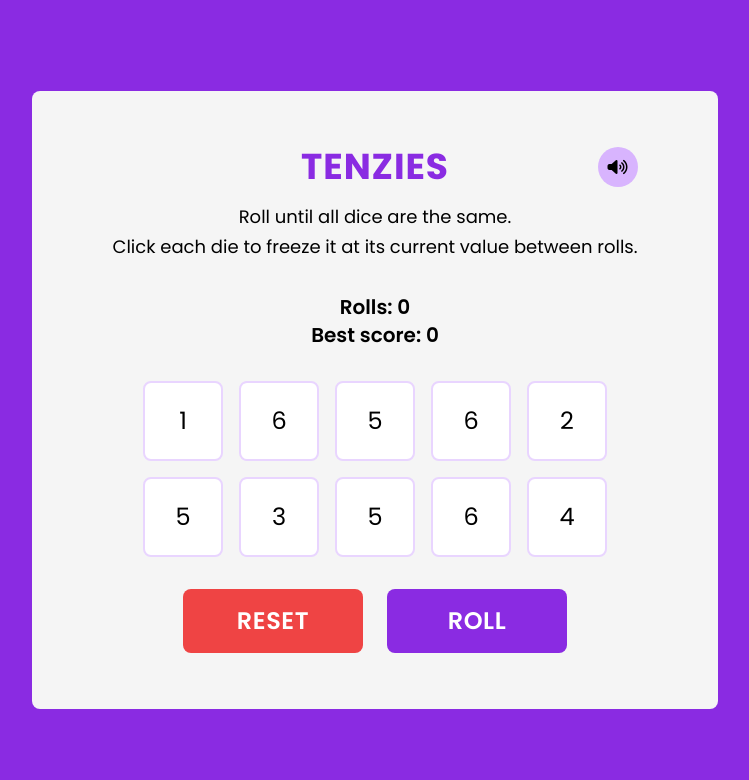
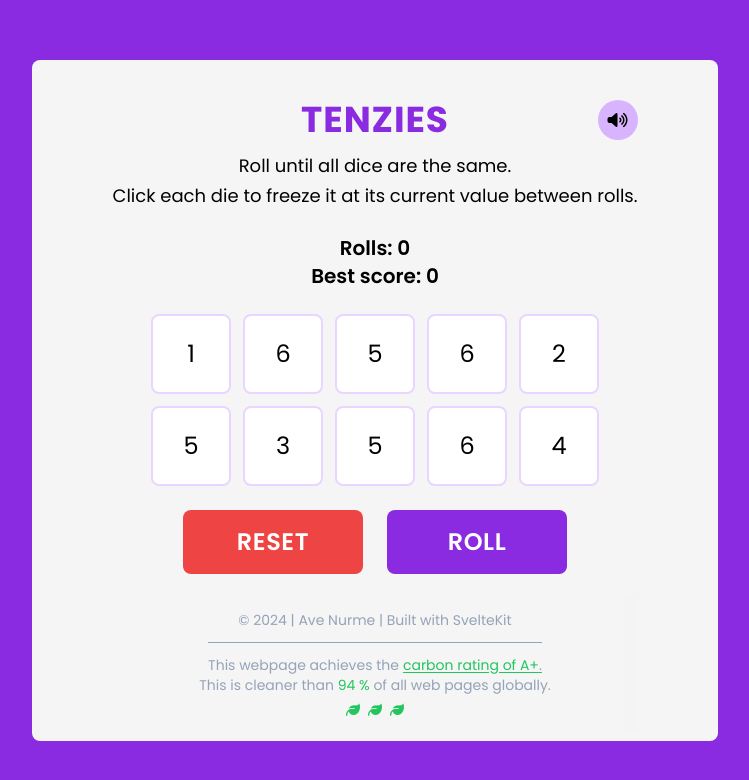
Before and after one commit to nurme-ave/svelte5-tenzies-game, a SvelteKit app: page / in a window 1280 px wide. Shown: the top 780 px of the page, without its empty margins (265-1014 px from the left). Built offline with nearby package versions, Linux system fonts and the light colour scheme.

Commit message:
Add Footer component

```diff
--- /dev/null
+++ b/src/lib/components/common/Footer.svelte
@@ -0,0 +1,33 @@
+<script>
+  const currentYear = new Date().getFullYear();
+  </script>
+
+<div class="animate-fadeInForwards w-full bg-[#F5F5F5]/55 pb-4 text-sm">
+  <p class="p-3 text-center text-slate-400">
+    &copy; {currentYear} | Ave Nurme | Built with SvelteKit
+  </p>
+
+  <div class="flex w-full flex-col items-center justify-center px-4 text-slate-400">
+    <p class="inline-flex items-center justify-center border-t border-slate-400 pt-3 text-center">
+      This webpage achieves the{' '}
+      <a
+        href="https://www.websitecarbon.com/website/sveltekit-tenzies-vercel-app/"
+        target="_blank"
+        rel="noopener noreferrer"
+      >
+        <span class="ml-1 whitespace-nowrap text-green-500 underline underline-offset-2">
+          carbon rating of A&plus;<span class="text-slate-400">.</span>
+        </span>
+      </a>
+    </p>
+    <p class="text-center text-slate-400">
+      This is cleaner than <span class="text-green-500">94 %</span> of all
+      <span class="whitespace-nowrap">web pages globally</span>.
+    </p>
+    <div class="mt-2 flex flex-row gap-2 text-green-500">
+      {#each Array(3) as _, i}
+        <i class="fa-solid fa-leaf" key={i}></i>
+      {/each}
+    </div>
+  </div>
+</div>
--- a/src/lib/components/game/DiceGrid.svelte
+++ b/src/lib/components/game/DiceGrid.svelte
@@ -4,7 +4,7 @@
   let { game } = $props();
 </script>
 
-<div class="mx-auto grid grid-cols-5 grid-rows-2 place-content-center gap-3 lg:gap-4">
+<div class="mx-auto grid grid-cols-5 grid-rows-2 place-content-center gap-3">
   {#each game.dice as die}
     <Die value={die.value} isHeld={die.isHeld} onclick={() => game.toggleDie(die)} />
   {/each}
--- a/src/lib/components/game/GameHeader.svelte
+++ b/src/lib/components/game/GameHeader.svelte
@@ -11,7 +11,7 @@
 </script>
 
 <div class="space-y-0.5">
-  <div class="mb-4 flex items-center justify-between 3xl:mb-6">
+  <div class="mb-3 flex items-center justify-between 3xl:mb-6">
     <div class="w-10"></div>
     <h1 class="text-3xl font-bold uppercase tracking-wide text-[#8A2BE2] sm:text-4xl 3xl:text-5xl">
       {title}
--- a/src/routes/+page.svelte
+++ b/src/routes/+page.svelte
@@ -9,6 +9,7 @@
   import DiceGrid from '$lib/components/game/DiceGrid.svelte';
   import GameControls from '$lib/components/game/GameControls.svelte';
   import GameWon from '$lib/components/game/GameWon.svelte';
+  import Footer from '$lib/components/common/Footer.svelte';
 
   /*
    Create a reactive variable that starts as empty (null).
@@ -37,7 +38,7 @@
 
 {#if game}
   <section
-    class="relative flex flex-col gap-8 rounded-lg bg-[#F5F5F5] px-4 py-10 text-center sm:max-w-[768px] sm:px-16 sm:py-12 lg:px-20 lg:py-14 3xl:max-w-[1024px] 3xl:gap-10 3xl:px-28 3xl:py-24"
+    class="animate-fadeInForwards relative flex flex-col gap-6 rounded-lg bg-[#F5F5F5] px-2 py-10 text-center sm:max-w-[768px] sm:px-16 sm:py-12 lg:px-20 lg:pb-2 lg:pt-10 3xl:max-w-[1024px] 3xl:gap-10 3xl:px-28 3xl:py-24"
   >
     <GameHeader />
     <ScoreDisplay {game} />
@@ -47,5 +48,7 @@
     {#if game.gameWon}
       <GameWon {game} />
     {/if}
+
+    <Footer />
   </section>
 {/if}
--- a/tailwind.config.ts
+++ b/tailwind.config.ts
@@ -11,6 +11,15 @@ export default {
       },
       screens: {
         '3xl': '1920px'
+      },
+      keyframes: {
+        fadeInForwards: {
+          '0%': { opacity: '0' },
+          '100%': { opacity: '1' }
+        }
+      },
+      animation: {
+        fadeInForwards: 'fadeInForwards 3s ease forwards'
       }
     }
   },
```
Lines whose indentation alone changed are shown as unchanged.
